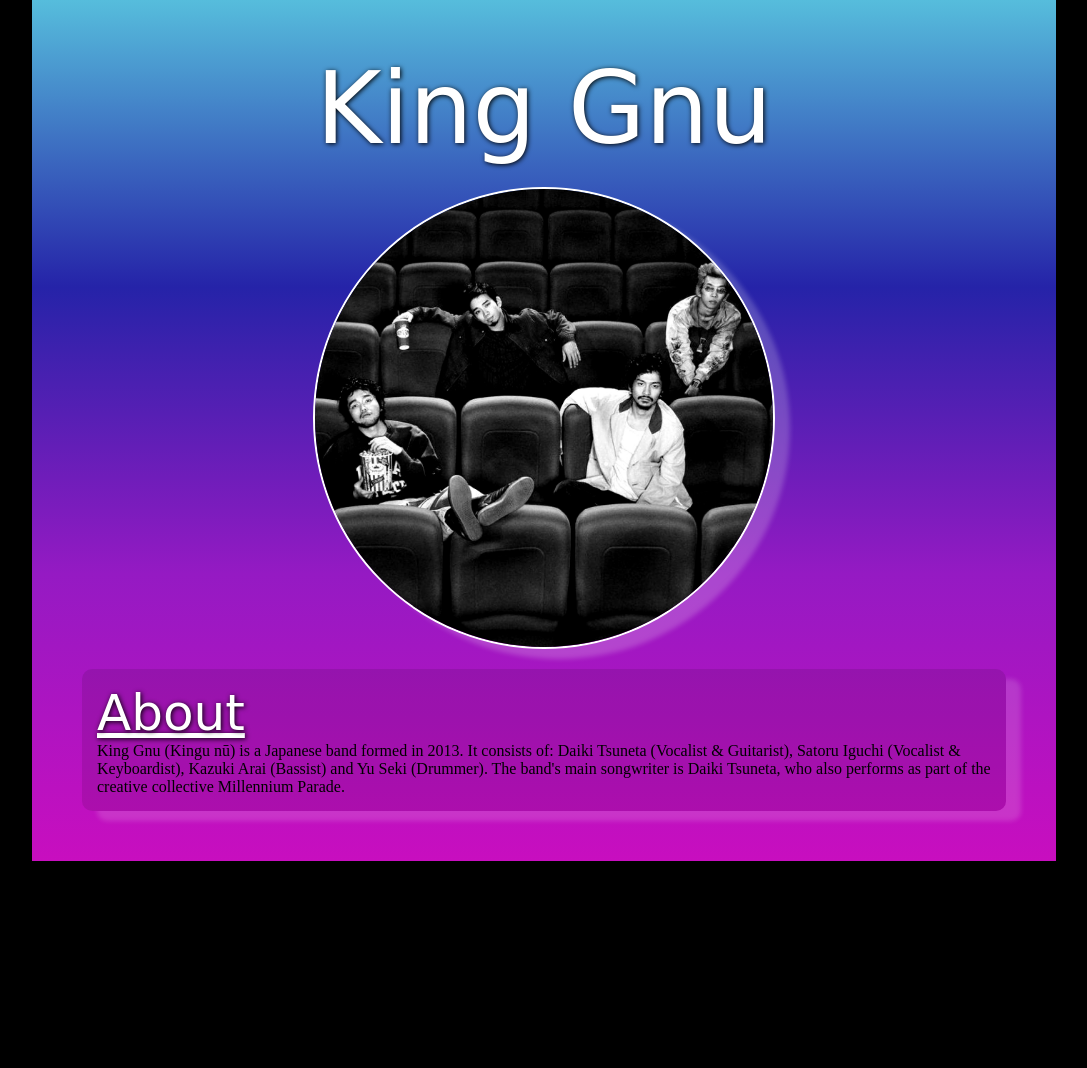
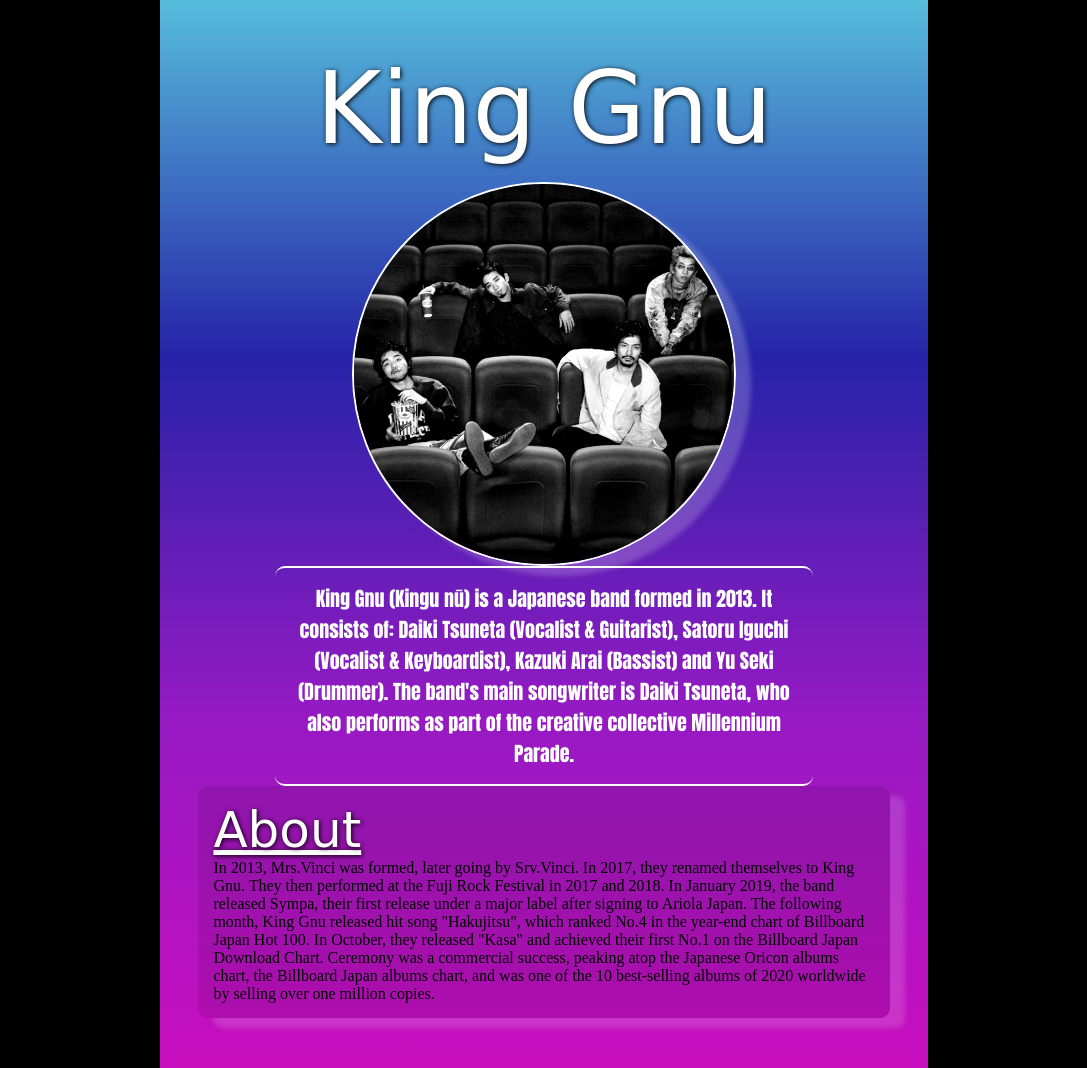
Before and after one commit to Nostalgia-Junkie-00/king-gnu, a plain HTML site: page index.html in a window 1280 px wide. Shown: the whole page, without its empty margins (96-1183 px from the left). Before the commit the page ends 861 px from the top, so only its background shows below. Drawn offline with Linux system fonts and the light colour scheme; a web font is replaced by a local one.

Commit message:
Changed the spacing of some divs and added additional styles

```diff
--- a/index.html
+++ b/index.html
@@ -17,8 +17,7 @@
                     <span id="title">King Gnu</span>
                     <img id="group-shot" src="./king-gnu.jpg" alt="King GNU">
                 </section>
-                <section id="desc" class="sec">
-                    <span class="sub">About</span>
+                <section id="desc">
                     <p>
                         King Gnu (Kingu nū) is a Japanese band formed in 2013.
                         It consists of: Daiki Tsuneta (Vocalist & Guitarist), Satoru Iguchi (Vocalist & Keyboardist), Kazuki Arai (Bassist) and Yu Seki (Drummer).
@@ -27,8 +26,19 @@
                 </section>
             </header>
             <!-- Main Section -->
-            <main>
-                <section></section>
+            <main id="main">
+                <section id="about" class="sec">
+                    <span class="sub">About</span>
+                    <p>
+                        In 2013, Mrs.Vinci was formed, later going by Srv.Vinci.
+                        In 2017, they renamed themselves to King Gnu. They then performed at the Fuji Rock Festival in 2017 and 2018.
+                        In January 2019, the band released Sympa, their first release under a major label after signing to Ariola Japan.
+                        The following month, King Gnu released hit song "Hakujitsu", which ranked No.4 in the year-end chart of Billboard Japan Hot 100.
+                        In October, they released "Kasa" and achieved their first No.1 on the Billboard Japan Download Chart.
+                        Ceremony was a commercial success, peaking atop the Japanese Oricon albums chart, the Billboard Japan albums chart,
+                        and was one of the 10 best-selling albums of 2020 worldwide by selling over one million copies.
+                    </p>
+                </section>
                 <section></section>
                 <section></section>
                 <section></section>
--- a/style.css
+++ b/style.css
@@ -1,4 +1,4 @@
-@import url('https://fonts.googleapis.com/css2?family=Skranji:wght@400;700&display=swap');
+@import url('https://fonts.googleapis.com/css2?family=Anton&family=Skranji:wght@400;700&display=swap');
 *{
     margin: 0;
     padding: 0;
@@ -16,6 +16,8 @@
     text-decoration: underline;
 }
 .sec {
+    margin: 0px auto;
+    width: 90%;
     background-color: rgba(0, 0, 0, 0.1);
     padding: 15px;
     border-radius: 10px;
@@ -24,9 +26,10 @@
 }
 /*-- Container --*/
 #container {
-    margin: auto;
+    margin: 0px auto;
+    padding: 50px 0;
     background: linear-gradient(#56bddc, #2523a8,#951ac3, #c80ebf);
-    width: 80%;
+    width: 60%;
 }
 /*-- Header --*/
 #header {
@@ -34,21 +37,20 @@
     flex-direction: column;
     justify-content: center;
     align-items: center;
-    padding: 50px;
-    gap: 20px;
 }
+/*-- Banner --*/
 #header #banner {
     display: flex;
     flex-direction: column;
     justify-content: center;
     align-items: center;
-    gap: 20px;
 }
 #header #banner #title {
     font-size: 100px;
     font-family: 'Skranji', cursive;
     color: white;
     text-shadow: black 1px 1px 5px;
+    margin-bottom: 15px;
 
 }
 #header #banner #group-shot {
@@ -57,3 +59,17 @@
     box-shadow: rgba(255, 255, 255, 0.2) 15px 10px 5px;
     border: white solid 2px;
 }
+/*-- Desc --*/
+#header #desc {
+    width: 70%;
+    padding: 15px;
+    border-radius: 10px;
+    border-top: white 2px solid;
+    border-bottom: white 2px solid;
+    text-align: center;
+}
+#header #desc p {
+    color: white;
+    font-family: 'Anton', sans-serif;
+    font-size: 20px;
+}
```
